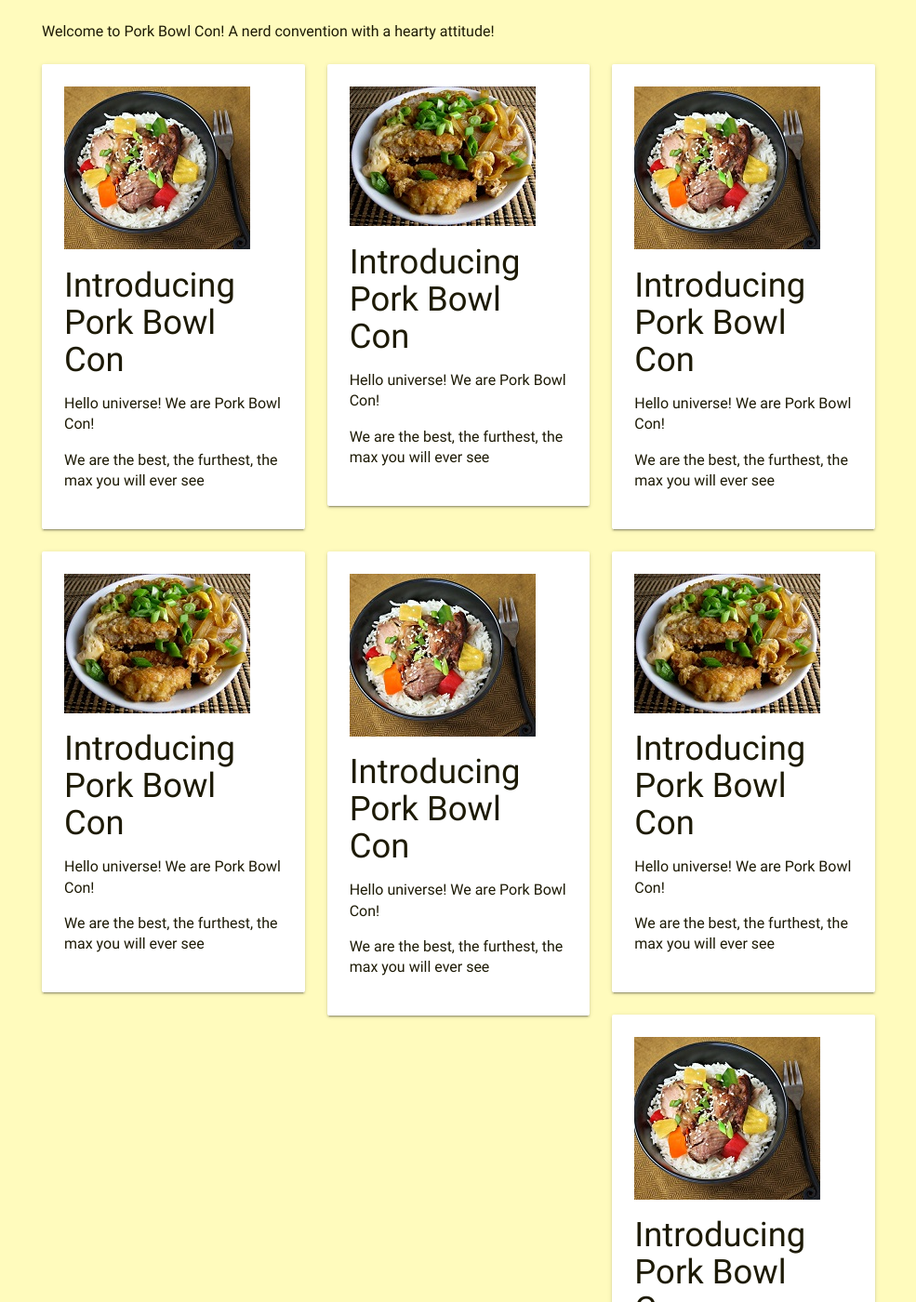
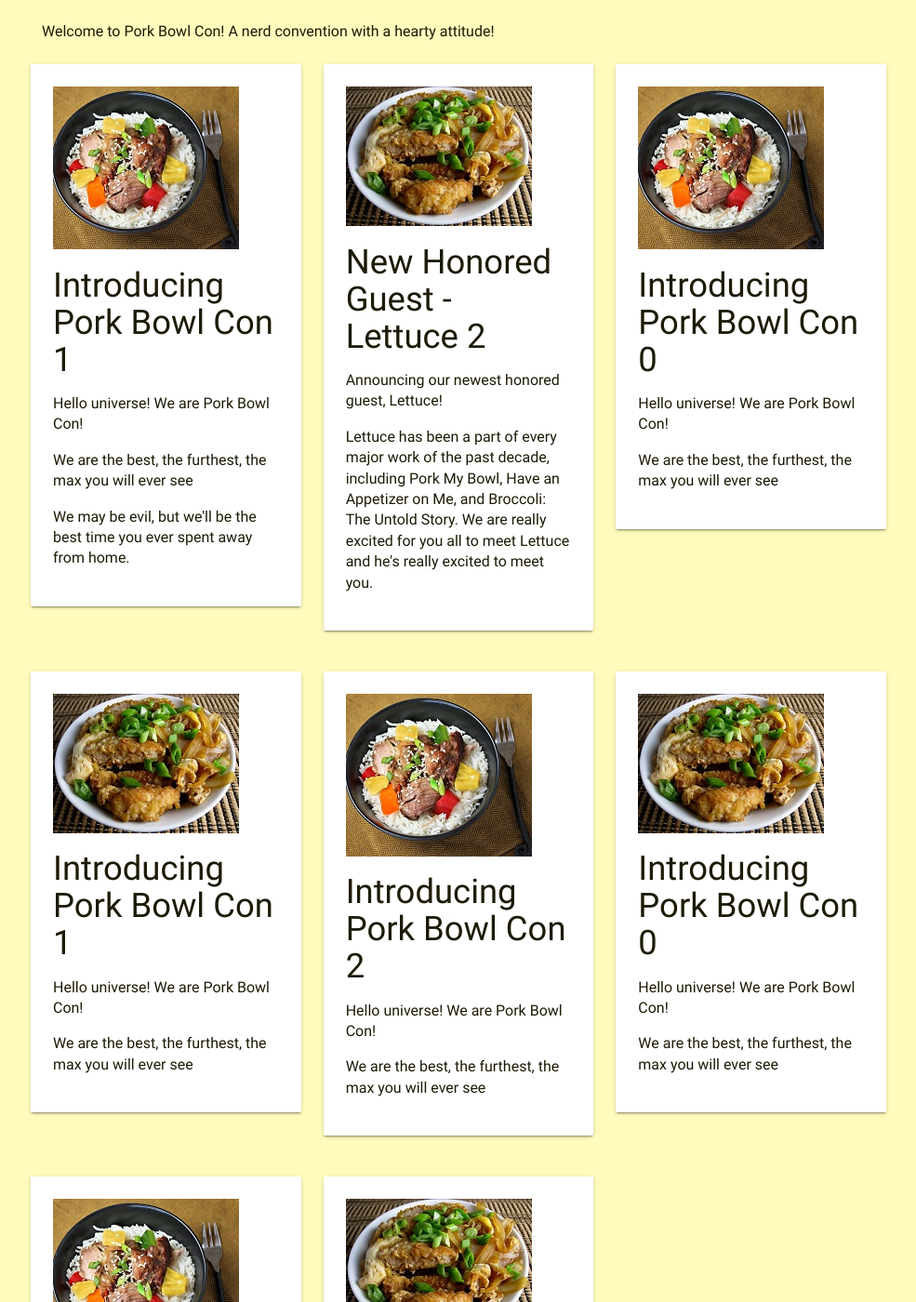
Before and after one commit to fjzusi/Pork-Bowl-Con, a Jekyll site: the page built from index.html, in a window 1280 px wide and 1400 px high, scrolled down 276 px. Shown: the whole window at 93% size, without its empty margins (147-1132 px from the left). Built offline with Jekyll 4.4.1, drawn with Linux system fonts in a browser that asks for light colours; some of the changed text lies outside the part shown.

Commit message:
Updated news

```diff
--- a/_data/news.yml
+++ b/_data/news.yml
@@ -1,3 +1,14 @@
+- title: Introducing Pork Bowl Con
+  image: /img/news/Pineapple-Pork-Bowl-far-1024-copy-1024x898.jpg
+  paragraphs:
+    - Hello universe! We are Pork Bowl Con!
+    - We are the best, the furthest, the max you will ever see
+    - We may be evil, but we'll be the best time you ever spent away from home.
+- title: New Honored Guest - Lettuce
+  image: /img/news/Katsudon.jpg
+  paragraphs:
+    - Announcing our newest honored guest, Lettuce!
+    - "Lettuce has been a part of every major work of the past decade, including Pork My Bowl, Have an Appetizer on Me, and Broccoli: The Untold Story. We are really excited for you all to meet Lettuce and he's really excited to meet you."
 - title: Introducing Pork Bowl Con
   image: /img/news/Pineapple-Pork-Bowl-far-1024-copy-1024x898.jpg
   paragraphs:
@@ -28,13 +39,3 @@
   paragraphs:
     - Hello universe! We are Pork Bowl Con!
     - We are the best, the furthest, the max you will ever see
-- title: Introducing Pork Bowl Con
-  image: /img/news/Pineapple-Pork-Bowl-far-1024-copy-1024x898.jpg
-  paragraphs:
-    - Hello universe! We are Pork Bowl Con!
-    - We are the best, the furthest, the max you will ever see
-- title: Introducing Pork Bowl Con
-  image: /img/news/Katsudon.jpg
-  paragraphs:
-    - Hello universe! We are Pork Bowl Con!
-    - We are the best, the furthest, the max you will ever see
--- a/index.html
+++ b/index.html
@@ -8,13 +8,20 @@ title: Pork Bowl Con
 </div>
 
 {% for news in site.data.news %}
+	{% capture mod %}{{ forloop.index | modulo:3 }}{% endcapture %}
+	{% if mod == '1' %}
+	<div class="row">
+	{% endif %}
 		<div class="col s12 m4">
 			<div class="card-panel">
 				<img src="{{ news.image }}" />
-			<h4 class="media-heading">{{ news.title }}</h4>
+				<h4 class="media-heading">{{ news.title }} {{ mod }}</h4>
 				{% for para in news.paragraphs %}
 				<p>{{ para }}</p>
 				{% endfor %}
 			</div>
 		</div>
+	{% if mod == '0' %}
+	</div>
+	{% endif %}
 {% endfor %}
```
Lines whose indentation alone changed are shown as unchanged.
